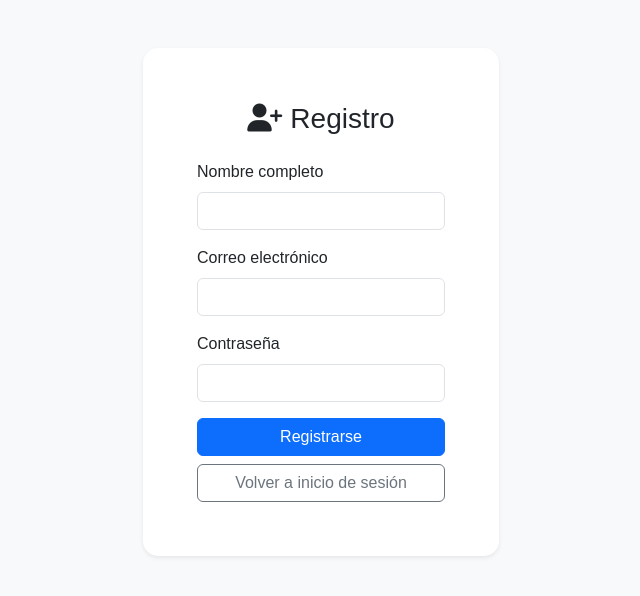
After one commit to lorensfs/Web_Client_Proyect_Group3, a PHP site: page /app/views/register.php in a window 1280 px wide. The commit adds this page. Shown: the top 596 px of the page, without its empty margins (319-959 px from the left). Run offline with PHP 8.4, Linux system fonts and the light colour scheme.

Commit message:
version final

```diff
--- a/app/views/login.php
+++ b/app/views/login.php
@@ -11,7 +11,7 @@ unset($_SESSION['login_error']);
 <head>
     <meta charset="UTF-8">
     <meta name="viewport" content="width=device-width, initial-scale=1">
-    <title>SMIR - Login</title>
+    <title>SMIR - Registro</title>
     <link href="https://cdn.jsdelivr.net/npm/bootstrap@5.3.0/dist/css/bootstrap.min.css" rel="stylesheet">
     <link rel="stylesheet" href="https://cdnjs.cloudflare.com/ajax/libs/font-awesome/6.4.0/css/all.min.css">
     <link rel="stylesheet" href="https://cdn.datatables.net/1.13.4/css/dataTables.bootstrap5.min.css">
@@ -44,6 +44,8 @@ unset($_SESSION['login_error']);
                             </div>
                             <div class="d-grid">
                                 <button type="submit" class="btn btn-primary">Ingresar</button>
+                                <a onclick="location.href='./register.php'" value="Registrar"
+                                    class="btn btn-outline-secondary mt-2">Ir a Registro</a>
                             </div>
                         </form>
 
--- /dev/null
+++ b/app/views/register.php
@@ -0,0 +1,87 @@
+<!DOCTYPE html>
+<html lang="es">
+
+<head>
+    <meta charset="UTF-8" />
+    <meta name="viewport" content="width=device-width, initial-scale=1" />
+    <title>SMIR | Registro de usuario</title>
+
+    <link href="https://cdn.jsdelivr.net/npm/bootstrap@5.3.0/dist/css/bootstrap.min.css" rel="stylesheet" />
+    <link rel="stylesheet" href="https://cdnjs.cloudflare.com/ajax/libs/font-awesome/6.4.0/css/all.min.css" />
+    <link rel="stylesheet" href="../../public/css/styles.css" />
+</head>
+
+<body class="bg-light">
+
+    <div class="container login-container mt-5">
+        <div class="row justify-content-center">
+            <div class="col-md-5 col-lg-4">
+                <div class="card login-card shadow-sm border-0">
+                    <div class="card-body p-4">
+
+                        <h3 class="text-center mb-4">
+                            <i class="fa-solid fa-user-plus me-2"></i>Registro
+                        </h3>
+
+                        <form id="frm-register" autocomplete="off">
+                            <input type="hidden" name="entity" value="user" />
+                            <input type="hidden" name="action" value="add" />
+
+                            <div class="mb-3">
+                                <label for="nombre" class="form-label">Nombre completo</label>
+                                <input type="text" class="form-control" id="nombre" name="nombre" maxlength="100"
+                                    required />
+                            </div>
+
+                            <div class="mb-3">
+                                <label for="correo" class="form-label">Correo electrónico</label>
+                                <input type="email" class="form-control" id="correo" name="correo" maxlength="120"
+                                    required />
+                            </div>
+
+                            <div class="mb-3">
+                                <label for="password" class="form-label">Contraseña</label>
+                                <input type="password" class="form-control" id="password" name="password" minlength="6"
+                                    required />
+                            </div>
+
+                            <div class="d-grid gap-2">
+                                <button type="submit" class="btn btn-primary">Registrarse</button>
+                                <a href="./login.php" class="btn btn-outline-secondary">Volver a inicio de sesión</a>
+                            </div>
+                        </form>
+
+                    </div>
+                </div>
+            </div>
+        </div>
+    </div>
+
+    <script src="https://cdn.jsdelivr.net/npm/bootstrap@5.3.0/dist/js/bootstrap.bundle.min.js" defer></script>
+    <script>
+        document.getElementById('frm-register').addEventListener('submit', async (e) => {
+            e.preventDefault();
+            const data = Object.fromEntries(new FormData(e.target));
+
+            try {
+                const res = await fetch('../controllers/usuariosController.php', {
+                    method: 'POST',
+                    headers: { 'Content-Type': 'application/json' },
+                    body: JSON.stringify(data),
+                });
+                const json = await res.json();
+
+                if (json.ok === 1 || json === 1) {
+                    alert('Registro satisfactorio');
+                    window.location.href = './login.php';
+                } else {
+                    alert(json.error || 'No se pudo completar el registro.');
+                }
+            } catch (err) {
+                alert('Error de red o servidor: ' + err.message);
+            }
+        });
+    </script>
+</body>
+
+</html>
```
Also changed, not shown: app/controllers/usuariosController.php (+28 -40 lines), app/models/usuariosModel.php (+7 -0 lines).
